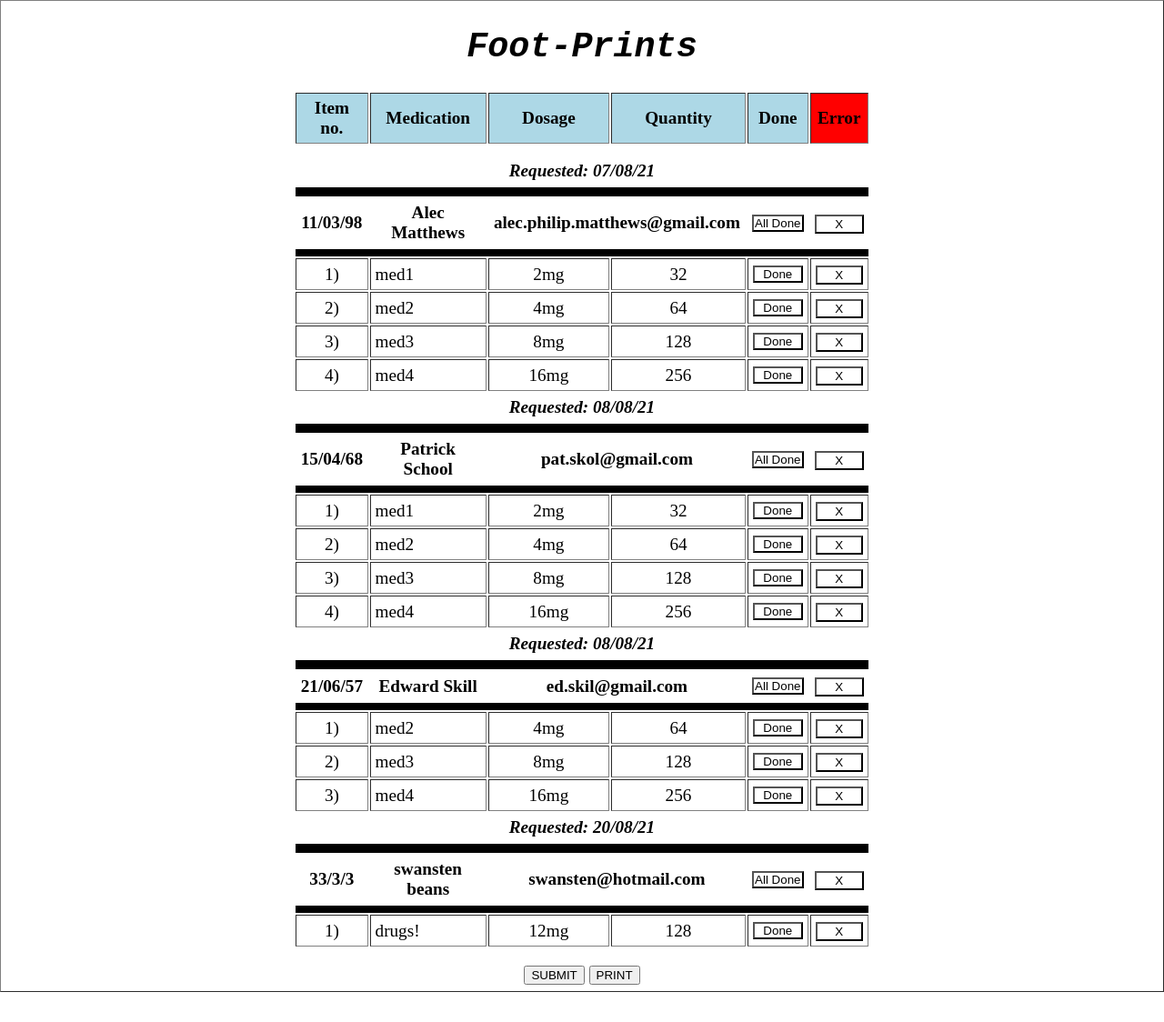
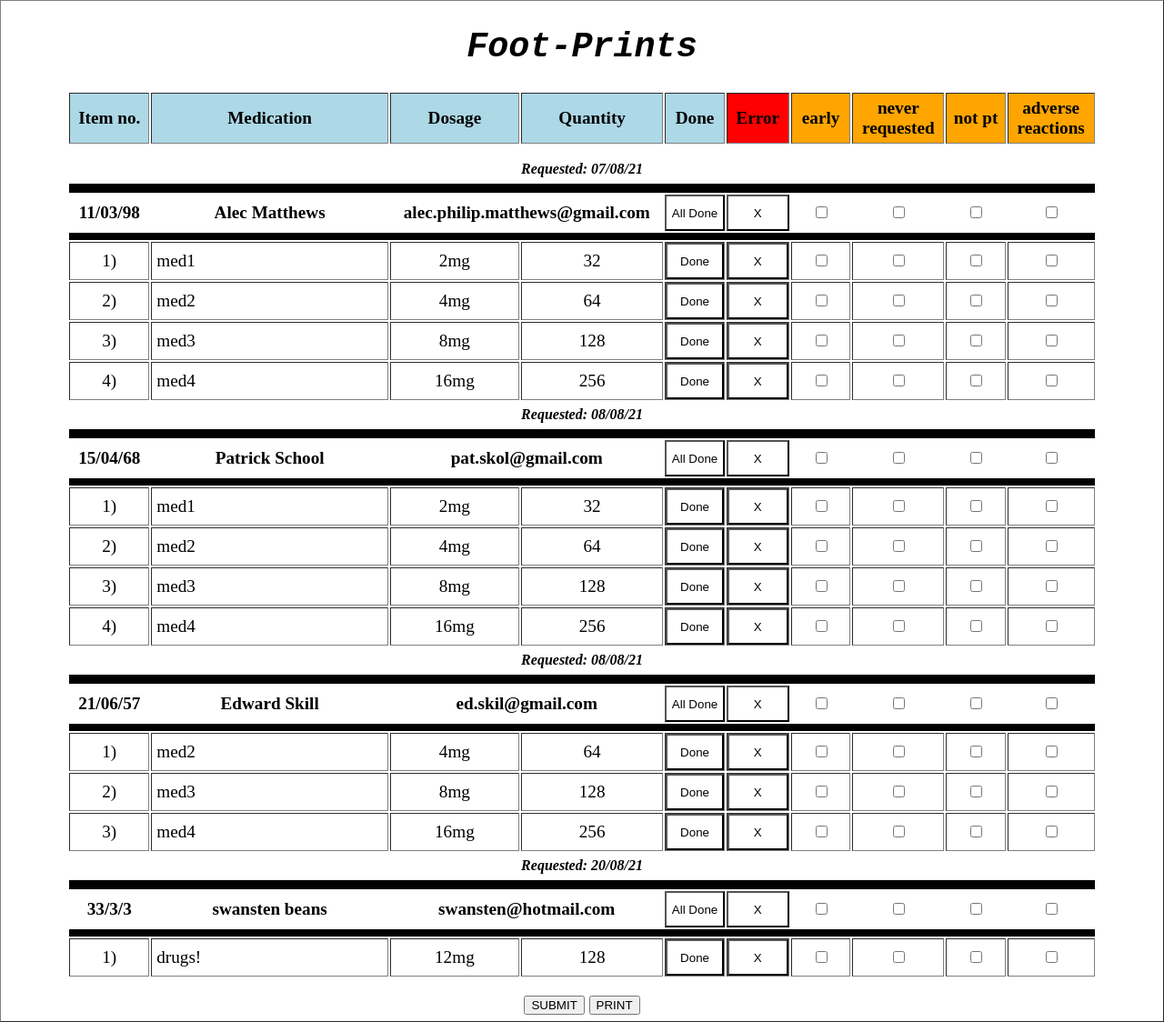
Before and after one commit to mattalec/Foot-Prints, a Flask app: page / in a window 1280 px wide. Shown: the whole page at 91% size. Before the commit the page ends 1091 px from the top, so only its background shows below. Run offline with Flask 2, Linux system fonts and the light colour scheme.

Commit message:
quick fixes, buttons correctly sized

```diff
--- a/static/css/main.css
+++ b/static/css/main.css
@@ -41,16 +41,21 @@ h1 {
 	height: 1px;
 }
 .success-button {
+	height: 100%;
+}
+.button {
+	background-color: white;
 	display: block;
 	padding: 0px;
 	margin: 0px;
 	height: 100%;
 	width: 100%;
-	background-color: white;
 }
-.error-button {
-	width: 100%;
-	background-color: white;
+.button-td {
+	padding: 0px;
+	margin: 0 auto;
+	height: 40px;
+	width: 100px;
 }
 .error-options {
 	display: none;
@@ -74,7 +79,9 @@ h1 {
 	font-weight: bold;
 	border: 1px;
 }
-
+.requested {
+	font-size: 2vh;
+}
 #table-head td {
 	font-weight: bold;
 }
--- a/static/javascript/index.js
+++ b/static/javascript/index.js
@@ -10,12 +10,7 @@ function OnLoad() {
         document.getElementById(y.item(i).id).addEventListener("dblclick", function() { ShowHideScripts(x_id); }, false);
     }
 
-    // ShowAll();
-}
-
-function print() {
-    // print page
-    window.print();
+    ShowAll();
 }
 
 function CheckClass(check, classes) {
--- a/templates/index.html
+++ b/templates/index.html
@@ -40,14 +40,14 @@
 
 				{# if first new name #}
 				{% if loop.index0 == 0 %}
-					<tr id='break-blank'  class='{{ script[1].pt_no }} stay'><td class='col-change' colspan='10'>Requested: {{ script[1].date }}</td></tr>
+					<tr id='break-blank'  class='{{ script[1].pt_no }} stay'><td class='col-change requested' colspan='10'>Requested: {{ script[1].date }}</td></tr>
 					<tr id='break' class='{{ script[1].pt_no }} stay'><td class='col-change' colspan='10'></td></tr>
 					<tr id='first-row' class='{{ script[1].pt_no }} stay'>
 						<td class='smaller'>{{script[1].dob}}</td>
 						<td class='big'>{{script[1].full_name}}</td>
 						<td class='email smaller' colspan='2'>{{script[1].email}}</td>
-						<td class='smaller'><div class='success-button'><input type='button' class='main-done success-button' id='all-success-button-{{ script[1].pt_no }}' onclick='AllDone({{ script[1].pt_no }})' value='All Done'/></div></td>
-						<td class='smaller'><input type='button' class='main-err error-button' id='all-error-button-{{ script[1].pt_no }}' onclick='AllError({{ script[1].pt_no }})' value='X'></td>
+						<td class='smaller button-td'><div class='success-button'><input type='button' class='main-done success-button button' id='all-success-button-{{ script[1].pt_no }}' onclick='AllDone({{ script[1].pt_no }})' value='All Done'/></div></td>
+						<td class='smaller button-td'><input type='button' class='main-err error-button button' id='all-error-button-{{ script[1].pt_no }}' onclick='AllError({{ script[1].pt_no }})' value='X'></td>
 						<td class='smaller error-options all-error-options-{{ script[1].pt_no }}'><input type='checkbox' class='pt-check-{{ script[1].pt_no }}' onclick='MainCheck({{ script[1].pt_no }}, 1)'></td>
 						<td class='smaller error-options all-error-options-{{ script[1].pt_no }}'><input type='checkbox' class='pt-check-{{ script[1].pt_no }}' onclick='MainCheck({{ script[1].pt_no }}, 2)'></td>
 						<td class='smaller error-options all-error-options-{{ script[1].pt_no }}'><input type='checkbox' class='pt-check-{{ script[1].pt_no }}' onclick='MainCheck({{ script[1].pt_no }}, 3)'></td>
@@ -57,14 +57,14 @@
 
 				{# if not first new name #}
 				{% elif (script[1].full_name != scripts[script[0]-1][1].full_name) or (script[1].dob != scripts[script[0]-1][1].dob) %}
-					<tr id='break-blank' class='{{ script[1].pt_no }} stay'><td class='col-change' colspan='10'>Requested: {{ script[1].date }}</td></tr>
+					<tr id='break-blank' class='{{ script[1].pt_no }} stay'><td class='col-change requested' colspan='10'>Requested: {{ script[1].date }}</td></tr>
 					<tr id='break' class='{{ script[1].pt_no }} stay'><td class='col-change' colspan='10'></td></tr>
 					<tr id='first-row' class='{{ script[1].pt_no }} stay'>
 						<td>{{script[1].dob}}</td>
 						<td>{{script[1].full_name}}</td>
 						<td class='email' colspan='2'>{{script[1].email}}</td>
-						<td class='small'><div class='success-button'><input type='button' class='main-done success-button' id='all-success-button-{{ script[1].pt_no }}' onclick='AllDone({{ script[1].pt_no }})' value='All Done'/></div></td>
-						<td class='small'><input type='button' class='main-err error-button' id='all-error-button-{{ script[1].pt_no }}' onclick='AllError({{ script[1].pt_no }})' value='X'></td>
+						<td class='small button-td'><div class='success-button'><input type='button' class='main-done success-button button' id='all-success-button-{{ script[1].pt_no }}' onclick='AllDone({{ script[1].pt_no }})' value='All Done'/></div></td>
+						<td class='small button-td'><input type='button' class='main-err error-button button' id='all-error-button-{{ script[1].pt_no }}' onclick='AllError({{ script[1].pt_no }})' value='X'></td>
 						<td class='smaller error-options all-error-options-{{ script[1].pt_no }}'><input type='checkbox' class='pt-check-{{ script[1].pt_no }}' id='early-pt-check-{{ script[1].pt_no }}' onclick='MainCheck({{ script[1].pt_no }}, 1)'></td>
 						<td class='smaller error-options all-error-options-{{ script[1].pt_no }}'><input type='checkbox' class='pt-check-{{ script[1].pt_no }}' id='never-pt-check-{{ script[1].pt_no }}' onclick='MainCheck({{ script[1].pt_no }}, 2)'></td>
 						<td class='smaller error-options all-error-options-{{ script[1].pt_no }}'><input type='checkbox' class='pt-check-{{ script[1].pt_no }}' id='not-pt-check-{{ script[1].pt_no }}' onclick='MainCheck({{ script[1].pt_no }}, 3)'></td>
@@ -79,8 +79,8 @@
 					<td class='medication'>{{ script[1].medication }}</td>
 					<td>{{ script[1].dosage }}</td>
 					<td>{{ script[1].quantity }}</td>
-					<td class='small'><input type='button' class='success-button success-pt-{{ script[1].pt_no }}' id='success-button-{{ script[0] }}' onclick='Done({{ script[0] }}, {{ script[1].pt_no }})' value='Done'/></td>
-					<td class='small'><input type='button' class='error-button error-pt-{{ script[1].pt_no }}' id='error-button-{{ script[0] }}' onclick='Error({{ script[0] }}, {{ script[1].pt_no }})' value='X'/></td>
+					<td class='small button-td'><input type='button' class='success-button success-pt-{{ script[1].pt_no }} button' id='success-button-{{ script[0] }}' onclick='Done({{ script[0] }}, {{ script[1].pt_no }})' value='Done'/></td>
+					<td class='small button-td'><input type='button' class='error-button error-pt-{{ script[1].pt_no }} button' id='error-button-{{ script[0] }}' onclick='Error({{ script[0] }}, {{ script[1].pt_no }})' value='X'/></td>
 					<td class='smaller error-options error-option-{{ script[0] }} script-error-option-{{ script[1].pt_no }}'><input id='checkbox-1-{{ script[0] }}' type='checkbox' class='check-{{ script[0] }} check-pt-{{ script[1].pt_no }}' id='early-check-id-{{ script[0] }}' onclick='CheckCheck({{ script[0] }}, {{ script[1].pt_no }}, 1)'></td>
 					<td class='smaller error-options error-option-{{ script[0] }} script-error-option-{{ script[1].pt_no }}'><input id='checkbox-1-{{ script[0] }}' type='checkbox' class='check-{{ script[0] }} check-pt-{{ script[1].pt_no }}' id='never-check-id-{{ script[0] }}' onclick='CheckCheck({{ script[0] }}, {{ script[1].pt_no }}, 2)'></td>
 					<td class='smaller error-options error-option-{{ script[0] }} script-error-option-{{ script[1].pt_no }}'><input id='checkbox-1-{{ script[0] }}' type='checkbox' class='check-{{ script[0] }} check-pt-{{ script[1].pt_no }}' id='not-check-id-{{ script[0] }}' onclick='CheckCheck({{ script[0] }}, {{ script[1].pt_no }}, 3)'></td>
@@ -89,7 +89,7 @@
 
 		{% endfor %}
 			<tr id='break-blank'><td class='col-change' colspan='10'></td></tr>
-			<tr id='break-blank' class='submit'><td class='col-change' colspan='10'><input type='submit' value='SUBMIT'> <input type='button' value='PRINT' onclick='print()'></td></tr>
+			<tr id='break-blank' class='submit'><td class='col-change' colspan='10'><input type='submit' value='SUBMIT'> <input type='button' value='PRINT' onclick="window.print()"></td></tr>
 
 		{% endif %}
 
```
